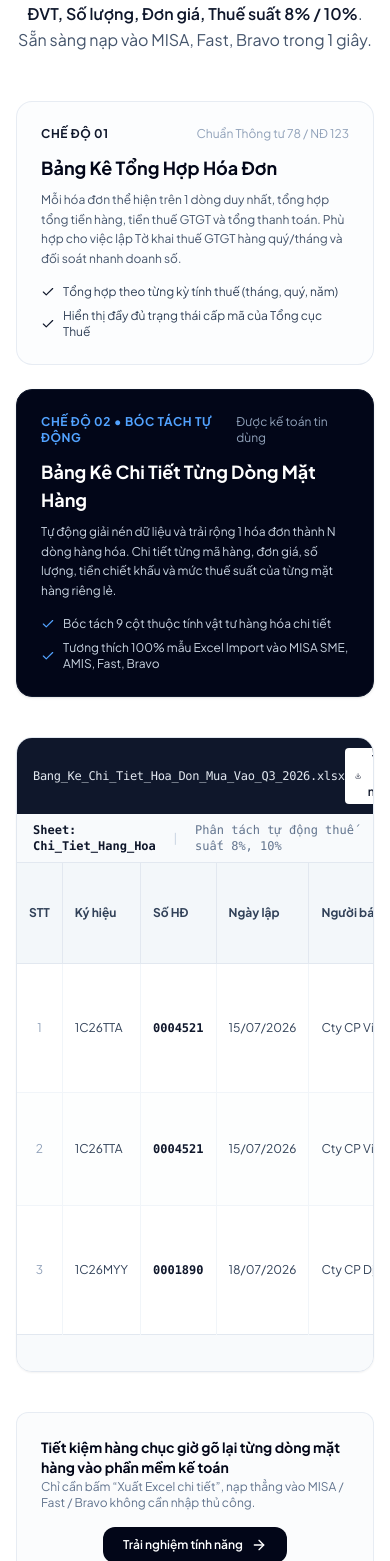
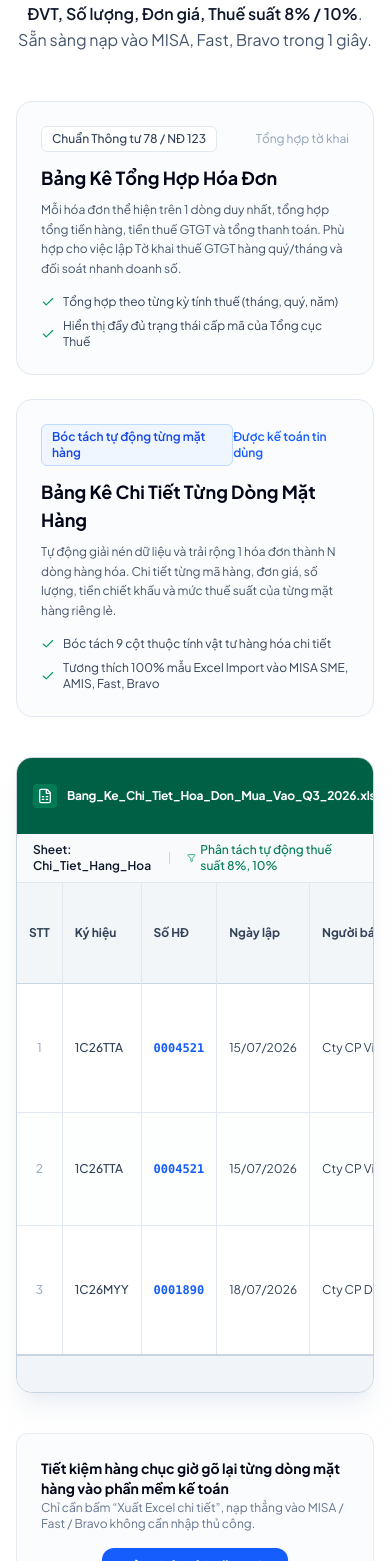
Before and after one commit to tergitran/nextinvoice-landing, a Next.js app: page / in a window 390 px wide. Shown: the part 3107-4668 px from the top of the page. Built offline with nearby package versions, Linux system fonts and the light colour scheme.

Commit message:
feat(ui): refine export excel theme, brighten bottom sections, and apply primary blue buttons

```diff
--- a/src/components/ComparisonSection.tsx
+++ b/src/components/ComparisonSection.tsx
@@ -83,7 +83,7 @@ export default function ComparisonSection() {
         <ScrollReveal delay={0.2} className="mt-10 text-center">
           <Link
             href="http://localhost:3000/register"
-            className="inline-flex items-center gap-2 rounded-xl bg-slate-950 px-6 py-3.5 text-sm font-semibold text-white transition hover:bg-slate-800"
+            className="inline-flex items-center gap-2 rounded-xl bg-blue-600 px-6 py-3.5 text-sm font-bold text-white shadow-md shadow-blue-500/20 transition hover:bg-blue-700 active:scale-[0.98]"
           >
             <span>Dùng thử miễn phí 50 hóa đơn</span>
             <ArrowRight className="h-4 w-4" />
--- a/src/components/DetailedExportSection.tsx
+++ b/src/components/DetailedExportSection.tsx
@@ -1,6 +1,6 @@
 "use client";
 
-import { Download, ArrowRight, Check } from "lucide-react";
+import { Download, ArrowRight, Check, FileSpreadsheet, Filter } from "lucide-react";
 import Link from "next/link";
 import { ScrollReveal } from "@/components/motion";
 
@@ -21,14 +21,14 @@ export default function DetailedExportSection() {
           </p>
         </ScrollReveal>
 
-        {/* 2 Chế độ xuất Excel */}
+        {/* 2 Lựa chọn xuất Excel (Màu sắc đồng bộ, bỏ text Chế độ 01/02) */}
         <ScrollReveal delay={0.1} className="mt-12 grid grid-cols-1 md:grid-cols-2 gap-6">
-          <div className="rounded-2xl border border-slate-200/80 bg-slate-50/40 p-6 sm:p-7">
+          <div className="rounded-2xl border border-slate-200 bg-slate-50/60 p-6 sm:p-7 transition-all hover:bg-white hover:border-slate-300 hover:shadow-xs">
             <div className="flex items-center justify-between">
-              <span className="text-xs font-bold text-slate-900 uppercase tracking-wider">
-                Chế độ 01
+              <span className="inline-flex items-center rounded-md border border-slate-200 bg-white px-2.5 py-1 text-xs font-medium text-slate-700">
+                Chuẩn Thông tư 78 / NĐ 123
               </span>
-              <span className="text-xs text-slate-400">Chuẩn Thông tư 78 / NĐ 123</span>
+              <span className="text-xs text-slate-400">Tổng hợp tờ khai</span>
             </div>
             <h3 className="mt-3 text-lg font-bold text-slate-950">
               Bảng Kê Tổng Hợp Hóa Đơn
@@ -38,93 +38,96 @@ export default function DetailedExportSection() {
             </p>
             <ul className="mt-4 space-y-2 text-xs text-slate-700">
               <li className="flex items-center gap-2">
-                <Check className="h-3.5 w-3.5 text-slate-900 shrink-0" />
+                <Check className="h-3.5 w-3.5 text-emerald-600 shrink-0" />
                 <span>Tổng hợp theo từng kỳ tính thuế (tháng, quý, năm)</span>
               </li>
               <li className="flex items-center gap-2">
-                <Check className="h-3.5 w-3.5 text-slate-900 shrink-0" />
+                <Check className="h-3.5 w-3.5 text-emerald-600 shrink-0" />
                 <span>Hiển thị đầy đủ trạng thái cấp mã của Tổng cục Thuế</span>
               </li>
             </ul>
           </div>
 
-          <div className="rounded-2xl border border-slate-900 bg-slate-950 text-white p-6 sm:p-7 shadow-sm">
+          <div className="rounded-2xl border border-slate-200 bg-slate-50/60 p-6 sm:p-7 transition-all hover:bg-white hover:border-slate-300 hover:shadow-xs">
             <div className="flex items-center justify-between">
-              <span className="text-xs font-bold text-blue-400 uppercase tracking-wider">
-                Chế độ 02 • Bóc tách tự động
+              <span className="inline-flex items-center rounded-md border border-blue-200 bg-blue-50 px-2.5 py-1 text-xs font-semibold text-blue-700">
+                Bóc tách tự động từng mặt hàng
               </span>
-              <span className="text-xs text-slate-400">Được kế toán tin dùng</span>
+              <span className="text-xs text-blue-600 font-semibold">Được kế toán tin dùng</span>
             </div>
-            <h3 className="mt-3 text-lg font-bold text-white">
+            <h3 className="mt-3 text-lg font-bold text-slate-950">
               Bảng Kê Chi Tiết Từng Dòng Mặt Hàng
             </h3>
-            <p className="mt-2 text-xs sm:text-sm text-slate-300 leading-relaxed font-normal">
+            <p className="mt-2 text-xs sm:text-sm text-slate-600 leading-relaxed font-normal">
               Tự động giải nén dữ liệu và trải rộng 1 hóa đơn thành N dòng hàng hóa. Chi tiết từng mã hàng, đơn giá, số lượng, tiền chiết khấu và mức thuế suất của từng mặt hàng riêng lẻ.
             </p>
-            <ul className="mt-4 space-y-2 text-xs text-slate-300">
+            <ul className="mt-4 space-y-2 text-xs text-slate-700">
               <li className="flex items-center gap-2">
-                <Check className="h-3.5 w-3.5 text-blue-400 shrink-0" />
+                <Check className="h-3.5 w-3.5 text-emerald-600 shrink-0" />
                 <span>Bóc tách 9 cột thuộc tính vật tư hàng hóa chi tiết</span>
               </li>
               <li className="flex items-center gap-2">
-                <Check className="h-3.5 w-3.5 text-blue-400 shrink-0" />
+                <Check className="h-3.5 w-3.5 text-emerald-600 shrink-0" />
                 <span>Tương thích 100% mẫu Excel Import vào MISA SME, AMIS, Fast, Bravo</span>
               </li>
             </ul>
           </div>
         </ScrollReveal>
 
-        {/* Mockup Bảng Tính Excel Chi Tiết */}
-        <ScrollReveal delay={0.2} className="mt-10 overflow-hidden rounded-2xl border border-slate-200 bg-white shadow-xs">
-          {/* Excel Application Header Bar */}
-          <div className="flex items-center justify-between bg-slate-900 px-4 py-2.5 text-white">
-            <div className="flex items-center gap-2">
-              <span className="text-xs font-mono font-medium tracking-tight text-slate-200">
+        {/* Mockup Bảng Tính Excel Chuẩn Màu Sắc Excel */}
+        <ScrollReveal delay={0.2} className="mt-10 overflow-hidden rounded-2xl border border-slate-300 bg-white shadow-xl shadow-slate-200/50">
+          {/* Excel Application Header Bar (Màu xanh lá Excel chuẩn) */}
+          <div className="flex items-center justify-between bg-emerald-800 px-4 py-2.5 text-white">
+            <div className="flex items-center gap-2.5">
+              <div className="rounded bg-emerald-700 p-1">
+                <FileSpreadsheet className="h-4 w-4 text-white" />
+              </div>
+              <span className="text-xs sm:text-sm font-bold tracking-tight">
                 Bang_Ke_Chi_Tiet_Hoa_Don_Mua_Vao_Q3_2026.xlsx
               </span>
             </div>
             <div className="flex items-center gap-2 text-xs">
-              <span className="hidden sm:inline-flex rounded bg-slate-800 px-2 py-0.5 text-[11px] font-mono text-slate-300">
-                Chuẩn XLSX
+              <span className="hidden sm:inline-flex rounded bg-emerald-700/80 px-2 py-0.5 text-[11px] font-mono">
+                Định dạng chuẩn XLSX
               </span>
-              <button className="inline-flex items-center gap-1 rounded bg-white px-2.5 py-1 text-xs font-semibold text-slate-900 hover:bg-slate-100">
+              <button className="inline-flex items-center gap-1 rounded bg-white px-2.5 py-1 text-xs font-bold text-emerald-800 hover:bg-emerald-50 transition">
                 <Download className="h-3 w-3" /> Tải về mẫu
               </button>
             </div>
           </div>
 
           {/* Sub Toolbar */}
-          <div className="flex items-center gap-4 border-b border-slate-200 bg-slate-50 px-4 py-2 text-xs text-slate-600 overflow-x-auto font-mono">
+          <div className="flex items-center gap-4 border-b border-slate-200 bg-slate-50 px-4 py-2 text-xs text-slate-600 overflow-x-auto">
             <span className="font-semibold text-slate-900">Sheet: Chi_Tiet_Hang_Hoa</span>
             <span className="text-slate-300">|</span>
-            <span className="text-slate-500">
-              Phân tách tự động thuế suất 8%, 10%
+            <span className="flex items-center gap-1 text-emerald-700 font-medium">
+              <Filter className="h-3 w-3 text-emerald-600" /> Phân tách tự động thuế suất 8%, 10%
             </span>
           </div>
 
           {/* Excel Grid Preview */}
           <div className="overflow-x-auto">
             <table className="w-full text-left text-xs">
-              <thead className="bg-slate-100/80 text-slate-700 font-semibold border-b border-slate-200">
+              <thead className="bg-slate-100/90 text-slate-700 font-bold border-b border-slate-300">
                 <tr>
                   <th className="py-2.5 px-3 border-r border-slate-200 text-center w-12">STT</th>
                   <th className="py-2.5 px-3 border-r border-slate-200">Ký hiệu</th>
                   <th className="py-2.5 px-3 border-r border-slate-200">Số HĐ</th>
                   <th className="py-2.5 px-3 border-r border-slate-200">Ngày lập</th>
                   <th className="py-2.5 px-3 border-r border-slate-200">Người bán</th>
-                  <th className="py-2.5 px-3 border-r border-slate-200 font-bold text-slate-900">
+                  <th className="py-2.5 px-3 border-r border-slate-200 bg-emerald-50/80 text-emerald-950 font-bold">
                     Tên hàng hóa, dịch vụ
                   </th>
-                  <th className="py-2.5 px-2 border-r border-slate-200 text-center">
+                  <th className="py-2.5 px-2 border-r border-slate-200 text-center bg-emerald-50/80 text-emerald-950 font-bold">
                     ĐVT
                   </th>
-                  <th className="py-2.5 px-2 border-r border-slate-200 text-right">
+                  <th className="py-2.5 px-2 border-r border-slate-200 text-right bg-emerald-50/80 text-emerald-950 font-bold">
                     Số lượng
                   </th>
-                  <th className="py-2.5 px-3 border-r border-slate-200 text-right">
+                  <th className="py-2.5 px-3 border-r border-slate-200 text-right bg-emerald-50/80 text-emerald-950 font-bold">
                     Đơn giá
                   </th>
-                  <th className="py-2.5 px-2 border-r border-slate-200 text-center">
+                  <th className="py-2.5 px-2 border-r border-slate-200 text-center bg-blue-50/80 text-blue-950 font-bold">
                     Thuế suất
                   </th>
                   <th className="py-2.5 px-3 border-r border-slate-200 text-right font-semibold">
@@ -133,73 +136,73 @@ export default function DetailedExportSection() {
                   <th className="py-2.5 px-3 text-right font-semibold">Tiền thuế</th>
                 </tr>
               </thead>
-              <tbody className="divide-y divide-slate-100 text-slate-700 font-mono">
+              <tbody className="divide-y divide-slate-200 text-slate-700 font-mono">
                 {/* Invoice 1 - Item 1 */}
                 <tr className="hover:bg-slate-50/75">
-                  <td className="py-2 px-3 border-r border-slate-100 text-center font-sans text-slate-400">1</td>
-                  <td className="py-2 px-3 border-r border-slate-100 font-sans">1C26TTA</td>
-                  <td className="py-2 px-3 border-r border-slate-100 font-semibold text-slate-900">0004521</td>
-                  <td className="py-2 px-3 border-r border-slate-100 font-sans">15/07/2026</td>
-                  <td className="py-2 px-3 border-r border-slate-100 font-sans truncate max-w-[150px]">Cty CP Viễn Thông V-Connect</td>
-                  <td className="py-2 px-3 border-r border-slate-100 font-sans font-medium text-slate-900">
+                  <td className="py-2 px-3 border-r border-slate-200 text-center font-sans text-slate-400">1</td>
+                  <td className="py-2 px-3 border-r border-slate-200 font-sans font-medium">1C26TTA</td>
+                  <td className="py-2 px-3 border-r border-slate-200 text-blue-600 font-bold">0004521</td>
+                  <td className="py-2 px-3 border-r border-slate-200 font-sans">15/07/2026</td>
+                  <td className="py-2 px-3 border-r border-slate-200 font-sans truncate max-w-[150px]">Cty CP Viễn Thông V-Connect</td>
+                  <td className="py-2 px-3 border-r border-slate-200 font-sans font-bold text-slate-900 bg-emerald-50/30">
                     Thiết bị mạng Switch Cisco 24 Port
                   </td>
-                  <td className="py-2 px-2 border-r border-slate-100 text-center font-sans">Bộ</td>
-                  <td className="py-2 px-2 border-r border-slate-100 text-right">02</td>
-                  <td className="py-2 px-3 border-r border-slate-100 text-right">6.500.000</td>
-                  <td className="py-2 px-2 border-r border-slate-100 text-center font-bold text-slate-900">10%</td>
-                  <td className="py-2 px-3 border-r border-slate-100 text-right font-semibold">13.000.000</td>
+                  <td className="py-2 px-2 border-r border-slate-200 text-center font-sans">Bộ</td>
+                  <td className="py-2 px-2 border-r border-slate-200 text-right">02</td>
+                  <td className="py-2 px-3 border-r border-slate-200 text-right">6.500.000</td>
+                  <td className="py-2 px-2 border-r border-slate-200 text-center font-bold text-blue-600 bg-blue-50/30">10%</td>
+                  <td className="py-2 px-3 border-r border-slate-200 text-right font-semibold">13.000.000</td>
                   <td className="py-2 px-3 text-right">1.300.000</td>
                 </tr>
 
                 {/* Invoice 1 - Item 2 */}
                 <tr className="hover:bg-slate-50/75 bg-slate-50/30">
-                  <td className="py-2 px-3 border-r border-slate-100 text-center font-sans text-slate-400">2</td>
-                  <td className="py-2 px-3 border-r border-slate-100 font-sans">1C26TTA</td>
-                  <td className="py-2 px-3 border-r border-slate-100 font-semibold text-slate-900">0004521</td>
-                  <td className="py-2 px-3 border-r border-slate-100 font-sans">15/07/2026</td>
-                  <td className="py-2 px-3 border-r border-slate-100 font-sans truncate max-w-[150px]">Cty CP Viễn Thông V-Connect</td>
-                  <td className="py-2 px-3 border-r border-slate-100 font-sans font-medium text-slate-900">
+                  <td className="py-2 px-3 border-r border-slate-200 text-center font-sans text-slate-400">2</td>
+                  <td className="py-2 px-3 border-r border-slate-200 font-sans font-medium">1C26TTA</td>
+                  <td className="py-2 px-3 border-r border-slate-200 text-blue-600 font-bold">0004521</td>
+                  <td className="py-2 px-3 border-r border-slate-200 font-sans">15/07/2026</td>
+                  <td className="py-2 px-3 border-r border-slate-200 font-sans truncate max-w-[150px]">Cty CP Viễn Thông V-Connect</td>
+                  <td className="py-2 px-3 border-r border-slate-200 font-sans font-bold text-slate-900 bg-emerald-50/30">
                     Cáp mạng Cat6e UTP chính hãng
                   </td>
-                  <td className="py-2 px-2 border-r border-slate-100 text-center font-sans">Cuộn</td>
-                  <td className="py-2 px-2 border-r border-slate-100 text-right">05</td>
-                  <td className="py-2 px-3 border-r border-slate-100 text-right">1.200.000</td>
-                  <td className="py-2 px-2 border-r border-slate-100 text-center font-bold text-slate-900">10%</td>
-                  <td className="py-2 px-3 border-r border-slate-100 text-right font-semibold">6.000.000</td>
+                  <td className="py-2 px-2 border-r border-slate-200 text-center font-sans">Cuộn</td>
+                  <td className="py-2 px-2 border-r border-slate-200 text-right">05</td>
+                  <td className="py-2 px-3 border-r border-slate-200 text-right">1.200.000</td>
+                  <td className="py-2 px-2 border-r border-slate-200 text-center font-bold text-blue-600 bg-blue-50/30">10%</td>
+                  <td className="py-2 px-3 border-r border-slate-200 text-right font-semibold">6.000.000</td>
                   <td className="py-2 px-3 text-right">600.000</td>
                 </tr>
 
                 {/* Invoice 2 - Item 1 */}
                 <tr className="hover:bg-slate-50/75">
-                  <td className="py-2 px-3 border-r border-slate-100 text-center font-sans text-slate-400">3</td>
-                  <td className="py-2 px-3 border-r border-slate-100 font-sans">1C26MYY</td>
-                  <td className="py-2 px-3 border-r border-slate-100 font-semibold text-slate-900">0001890</td>
-                  <td className="py-2 px-3 border-r border-slate-100 font-sans">18/07/2026</td>
-                  <td className="py-2 px-3 border-r border-slate-100 font-sans truncate max-w-[150px]">Cty CP Dịch Vụ An Minh</td>
-                  <td className="py-2 px-3 border-r border-slate-100 font-sans font-medium text-slate-900">
+                  <td className="py-2 px-3 border-r border-slate-200 text-center font-sans text-slate-400">3</td>
+                  <td className="py-2 px-3 border-r border-slate-200 font-sans font-medium">1C26MYY</td>
+                  <td className="py-2 px-3 border-r border-slate-200 text-blue-600 font-bold">0001890</td>
+                  <td className="py-2 px-3 border-r border-slate-200 font-sans">18/07/2026</td>
+                  <td className="py-2 px-3 border-r border-slate-200 font-sans truncate max-w-[150px]">Cty CP Dịch Vụ An Minh</td>
+                  <td className="py-2 px-3 border-r border-slate-200 font-sans font-bold text-slate-900 bg-emerald-50/30">
                     Dịch vụ bảo trì hệ thống máy chủ Cloud
                   </td>
-                  <td className="py-2 px-2 border-r border-slate-100 text-center font-sans">Tháng</td>
-                  <td className="py-2 px-2 border-r border-slate-100 text-right">12</td>
-                  <td className="py-2 px-3 border-r border-slate-100 text-right">2.500.000</td>
-                  <td className="py-2 px-2 border-r border-slate-100 text-center font-bold text-slate-900">8%</td>
-                  <td className="py-2 px-3 border-r border-slate-100 text-right font-semibold">30.000.000</td>
+                  <td className="py-2 px-2 border-r border-slate-200 text-center font-sans">Tháng</td>
+                  <td className="py-2 px-2 border-r border-slate-200 text-right">12</td>
+                  <td className="py-2 px-3 border-r border-slate-200 text-right">2.500.000</td>
+                  <td className="py-2 px-2 border-r border-slate-200 text-center font-bold text-emerald-600 bg-emerald-50/30">8%</td>
+                  <td className="py-2 px-3 border-r border-slate-200 text-right font-semibold">30.000.000</td>
                   <td className="py-2 px-3 text-right">2.400.000</td>
                 </tr>
               </tbody>
-              <tfoot className="bg-slate-50 font-sans font-bold text-slate-900 border-t border-slate-200">
+              <tfoot className="bg-slate-100 font-sans font-bold text-slate-800 border-t-2 border-slate-300">
                 <tr>
                   <td colSpan={10} className="py-2.5 px-4 text-right">Tổng cộng tiền hàng & thuế:</td>
-                  <td className="py-2.5 px-3 text-right font-mono text-slate-950">49.000.000</td>
-                  <td className="py-2.5 px-3 text-right font-mono text-slate-950">4.300.000</td>
+                  <td className="py-2.5 px-3 text-right font-mono text-emerald-700">49.000.000</td>
+                  <td className="py-2.5 px-3 text-right font-mono text-emerald-700">4.300.000</td>
                 </tr>
               </tfoot>
             </table>
           </div>
         </ScrollReveal>
 
-        {/* Bottom CTA for Detailed Export */}
+        {/* Bottom CTA for Detailed Export with Primary Blue Button */}
         <ScrollReveal delay={0.25} className="mt-10 flex flex-col sm:flex-row items-center justify-between gap-4 rounded-xl bg-slate-50/60 p-6 border border-slate-200/80">
           <div>
             <p className="text-sm font-bold text-slate-950">
@@ -211,7 +214,7 @@ export default function DetailedExportSection() {
           </div>
           <Link
             href="http://localhost:3000/register"
-            className="shrink-0 inline-flex items-center gap-2 rounded-xl bg-slate-950 px-5 py-2.5 text-xs sm:text-sm font-semibold text-white hover:bg-slate-800 transition"
+            className="shrink-0 inline-flex items-center gap-2 rounded-xl bg-blue-600 px-5 py-2.5 text-xs sm:text-sm font-bold text-white hover:bg-blue-700 shadow-sm shadow-blue-500/20 transition"
           >
             <span>Trải nghiệm tính năng</span>
             <ArrowRight className="h-4 w-4" />
```
Also changed, not shown: src/components/CtaBanner.tsx (+17 -13 lines), src/components/PricingSection.tsx (+16 -20 lines), src/components/ProvidersGrid.tsx (+36 -32 lines), src/components/SecuritySection.tsx (+7 -7 lines).
